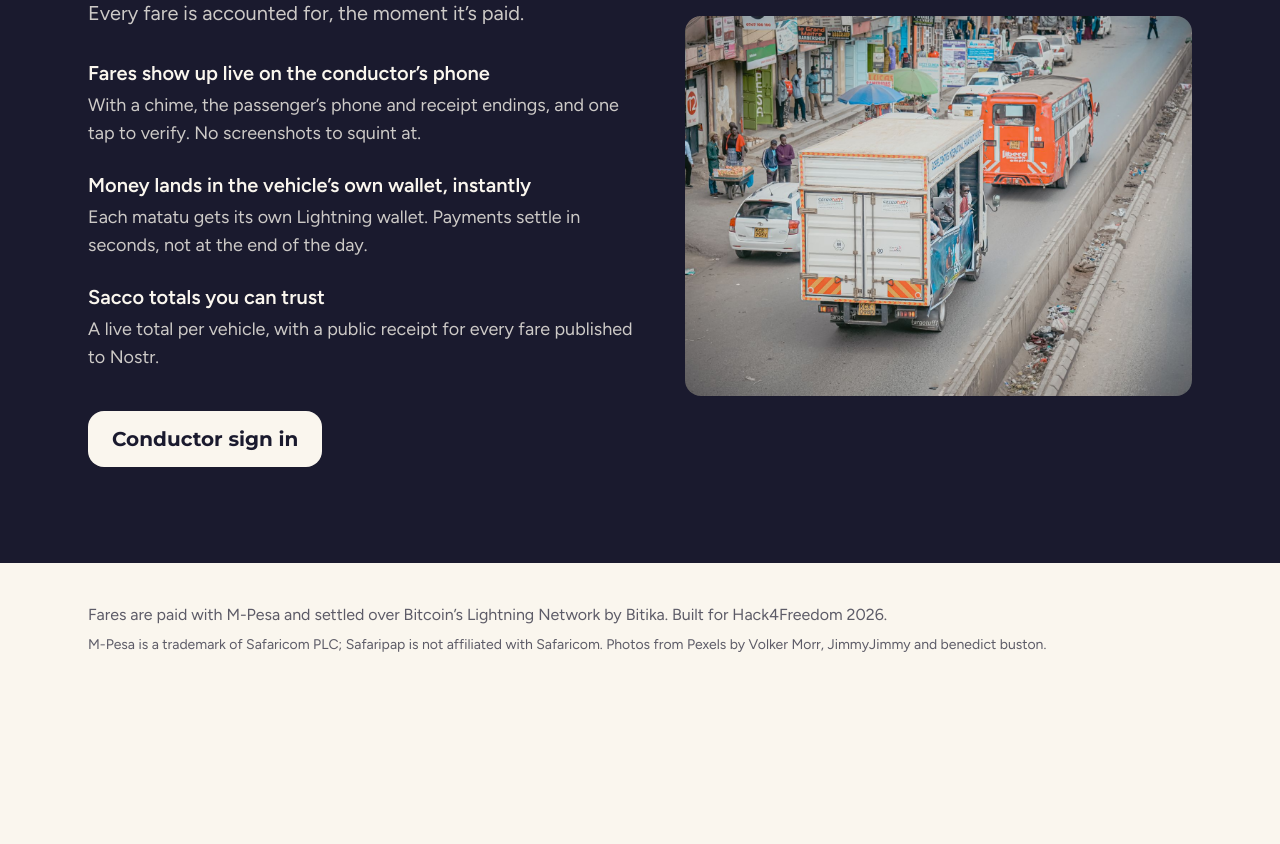
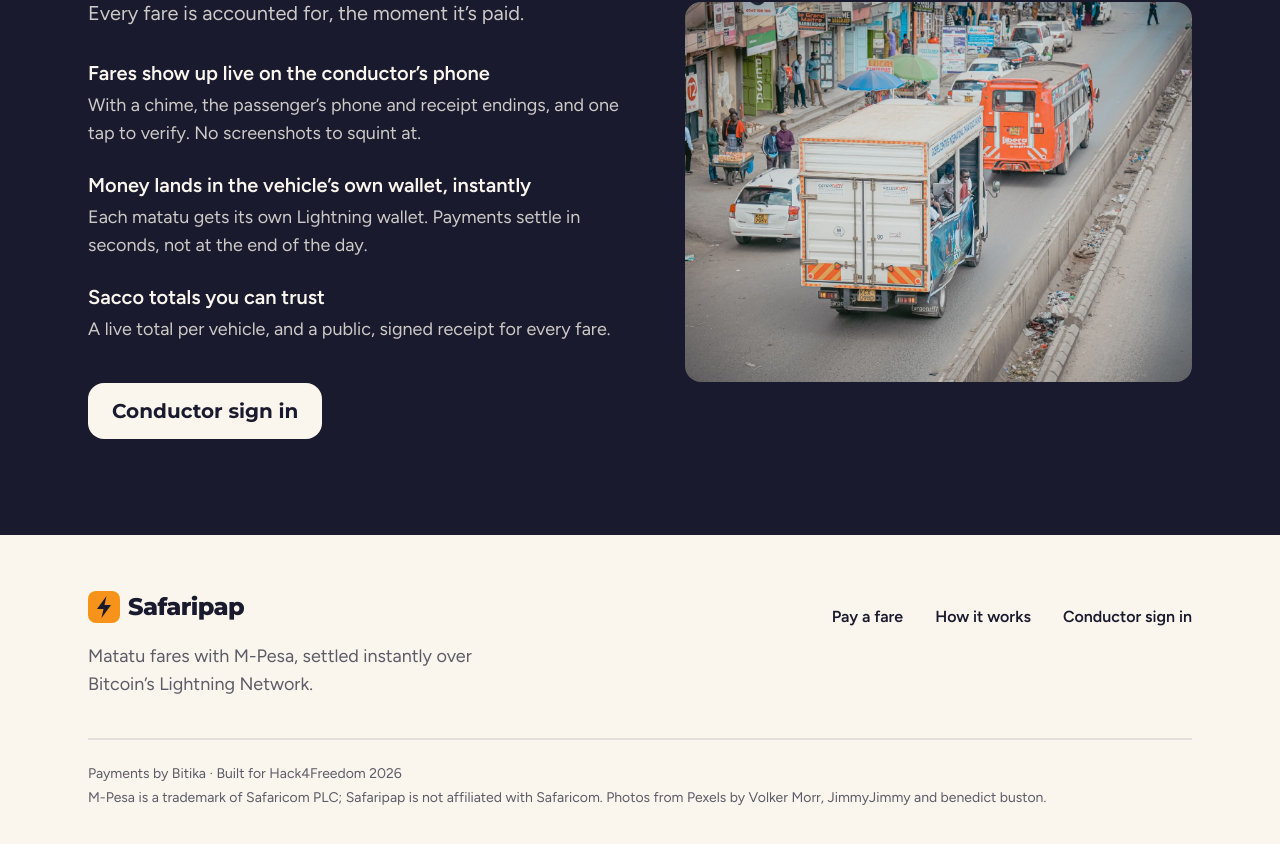
Before and after one commit to Safaripap/safaripap, a Next.js app: page / in a window 1280 px wide. Shown: the part 1453-2297 px from the top of the page. Before the commit the page ends 2148 px from the top, so only its background shows below. Built offline with nearby package versions, Linux system fonts and the light colour scheme.

Commit message:
Tidy landing footer and drop Nostr wording from sacco page

```diff
--- a/src/app/page.tsx
+++ b/src/app/page.tsx
@@ -146,7 +146,7 @@ export default function HomePage() {
               <div>
                 <dt className="text-xl font-semibold">Sacco totals you can trust</dt>
                 <dd className="mt-1 text-lg text-cream/80">
-                  A live total per vehicle, with a public receipt for every fare published to Nostr.
+                  A live total per vehicle, and a public, signed receipt for every fare.
                 </dd>
               </div>
             </dl>
@@ -168,15 +168,40 @@ export default function HomePage() {
         </div>
       </section>
 
-      <footer className="mx-auto max-w-6xl px-6 py-10 text-base text-brand-dark/70">
-        <p>
-          Fares are paid with M-Pesa and settled over Bitcoin’s Lightning Network by Bitika. Built for Hack4Freedom
-          2026.
-        </p>
-        <p className="mt-2 text-sm">
-          M-Pesa is a trademark of Safaricom PLC; Safaripap is not affiliated with Safaricom. Photos from Pexels by
-          Volker Morr, JimmyJimmy and benedict buston.
-        </p>
+      <footer className="mx-auto max-w-6xl px-6 pb-10 pt-14">
+        <div className="flex flex-col gap-8 md:flex-row md:items-start md:justify-between">
+          <div className="max-w-sm">
+            <SafaripapLogo size="sm" />
+            <p className="mt-3 text-lg text-brand-dark/70">
+              Matatu fares with M-Pesa, settled instantly over Bitcoin’s Lightning Network.
+            </p>
+          </div>
+          <nav aria-label="Footer">
+            <ul className="-mx-3 flex flex-wrap gap-x-2 gap-y-2 md:justify-end">
+              {[
+                { href: '/pay', label: 'Pay a fare' },
+                { href: '#how', label: 'How it works' },
+                { href: '/login', label: 'Conductor sign in' },
+              ].map((l) => (
+                <li key={l.href}>
+                  <Link
+                    href={l.href}
+                    className="inline-flex min-h-[3.25rem] items-center rounded-xl px-3 text-base font-semibold text-brand-dark underline-offset-4 hover:underline"
+                  >
+                    {l.label}
+                  </Link>
+                </li>
+              ))}
+            </ul>
+          </nav>
+        </div>
+        <div className="mt-10 space-y-1 border-t-2 border-brand-dark/10 pt-6 text-sm text-brand-dark/70">
+          <p>Payments by Bitika · Built for Hack4Freedom 2026</p>
+          <p>
+            M-Pesa is a trademark of Safaricom PLC; Safaripap is not affiliated with Safaricom. Photos from Pexels by
+            Volker Morr, JimmyJimmy and benedict buston.
+          </p>
+        </div>
       </footer>
     </main>
   )
--- a/src/app/sacco/[saccoId]/page.tsx
+++ b/src/app/sacco/[saccoId]/page.tsx
@@ -65,7 +65,7 @@ export default function SaccoPage({
       <AppHeader plate={vehicleCode} />
 
       <div className="flex items-baseline justify-between gap-4 mb-1">
-        <h1 className="text-lg text-brand-dark/70">Today's mobile-money fares</h1>
+        <h1 className="text-lg text-brand-dark/70">Sacco fares today</h1>
         <span
           className={`inline-flex items-center gap-2 text-sm font-medium ${connected ? 'text-route' : 'text-brand-dark/60'}`}
         >
@@ -88,14 +88,12 @@ export default function SaccoPage({
         {Object.keys(byVehicle).length === 0 && (
           <div className="text-center py-12">
             <p className="text-brand-dark/60 text-lg">
-              {connected ? 'Waiting for the first fare of the day…' : 'Connecting to relays…'}
+              {connected ? 'Waiting for the first fare of the day…' : 'Connecting…'}
             </p>
           </div>
         )}
       </div>
 
-      <p className="text-sm text-brand-dark/60 mt-10">Live via Nostr — relays: {RELAYS.join(', ')}</p>
-
       {vehicleCode && <ConductorNav active="sacco" vehicleCode={vehicleCode} saccoId={params.saccoId} />}
     </main>
   )
```
